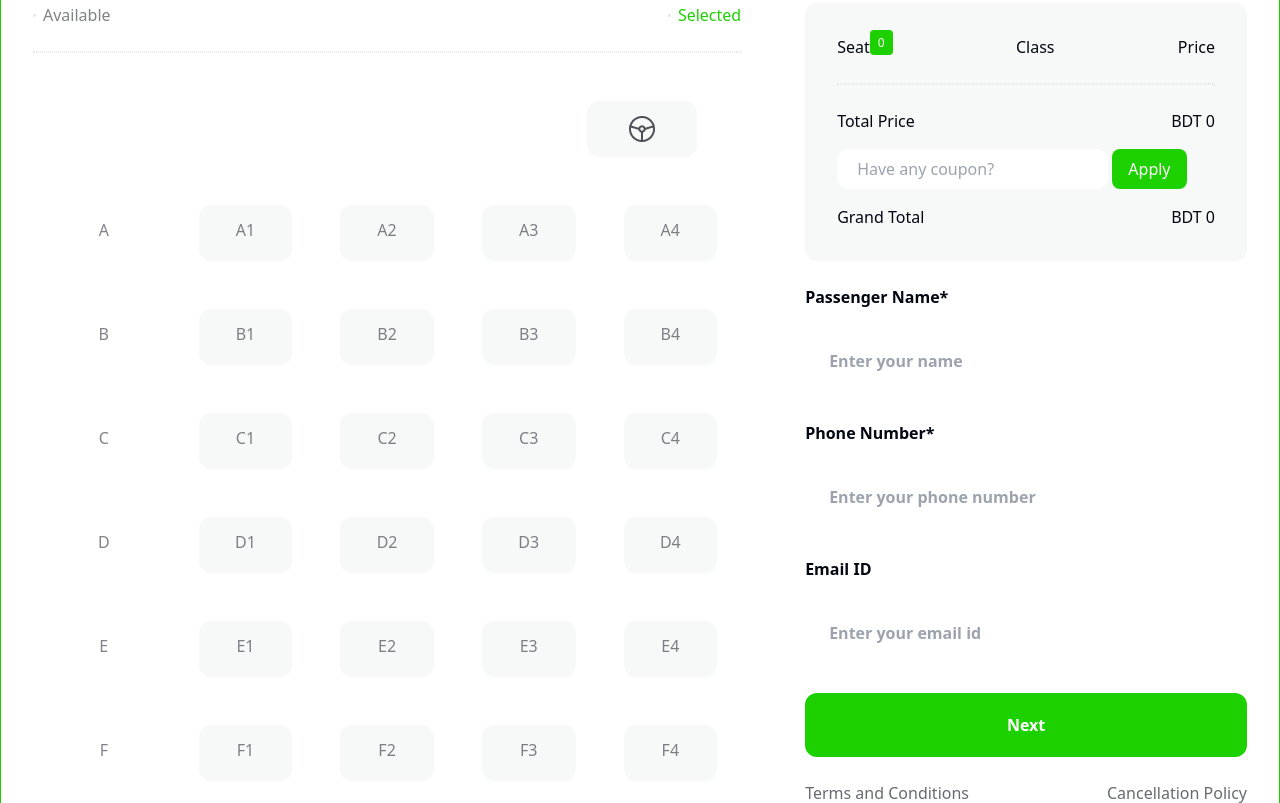
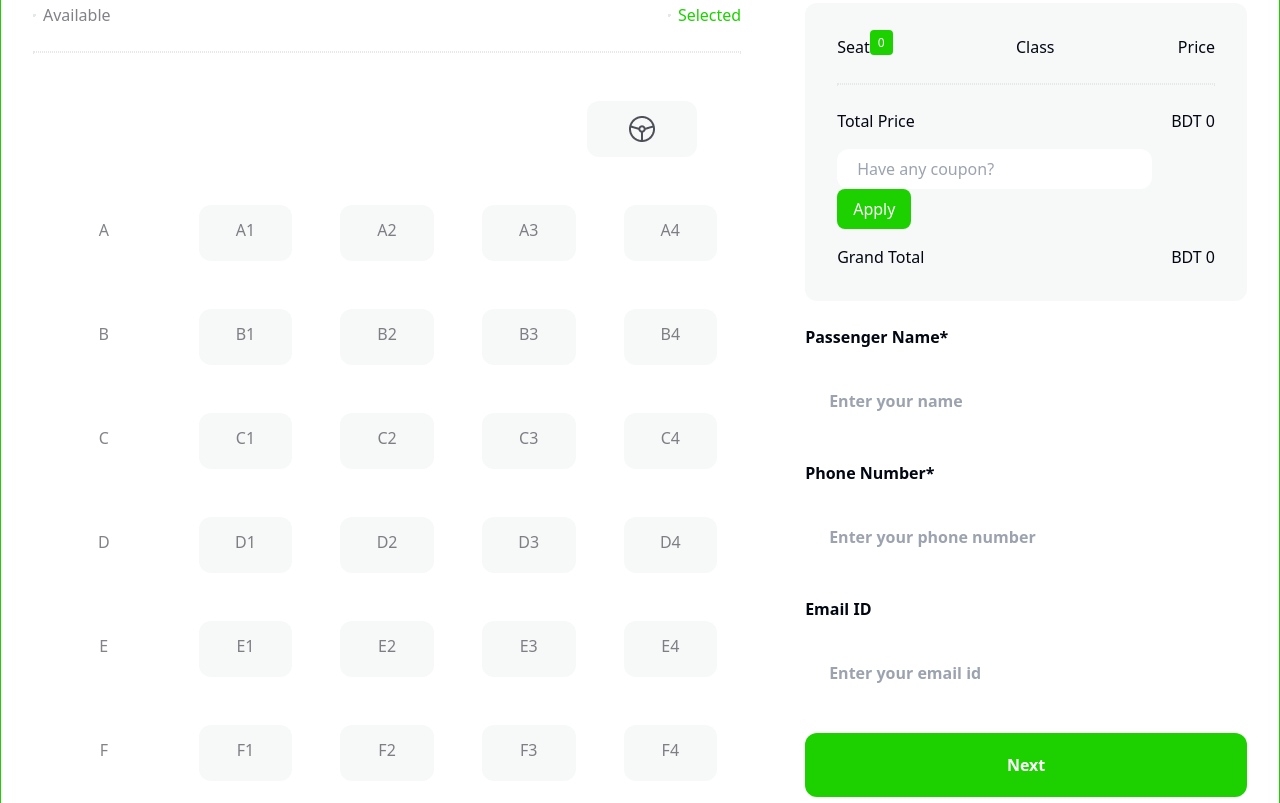
Before and after one commit to sumiyasheikh/assignment-five, a plain HTML site: page index.html in a window 1280 px wide. Shown: the part 2179-2982 px from the top of the page. Drawn offline with nearby package versions, Linux system fonts and the light colour scheme.

Commit message:
input fixed

```diff
--- a/index.html
+++ b/index.html
@@ -317,7 +317,7 @@
                                     </ul>
                                 </div>
                                 <div id="coupon-div" class="my-4">
-                                    <input id="coupon-input" class="bg-white h-9 p-5 rounded-xl" type="text" placeholder="Have any coupon?">
+                                    <input id="coupon-input" class="bg-white h-9 p-5 rounded-xl w-10/12" type="text" placeholder="Have any coupon?">
                                     <button id="apply-button" class="bg-[#1DD100] rounded-lg py-2 px-4 text-white disabled">Apply</button>
                                     <div id="coupon-message"></div>
                                 </div>
```
